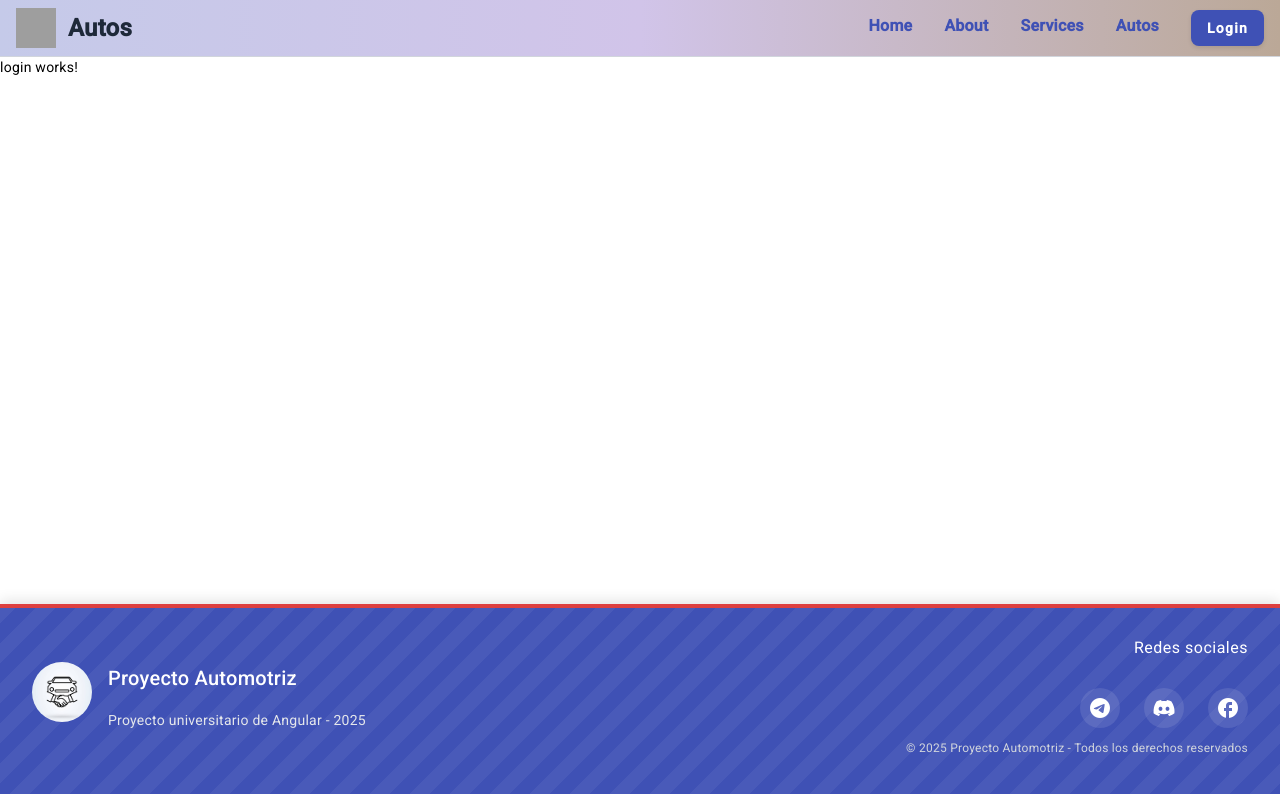
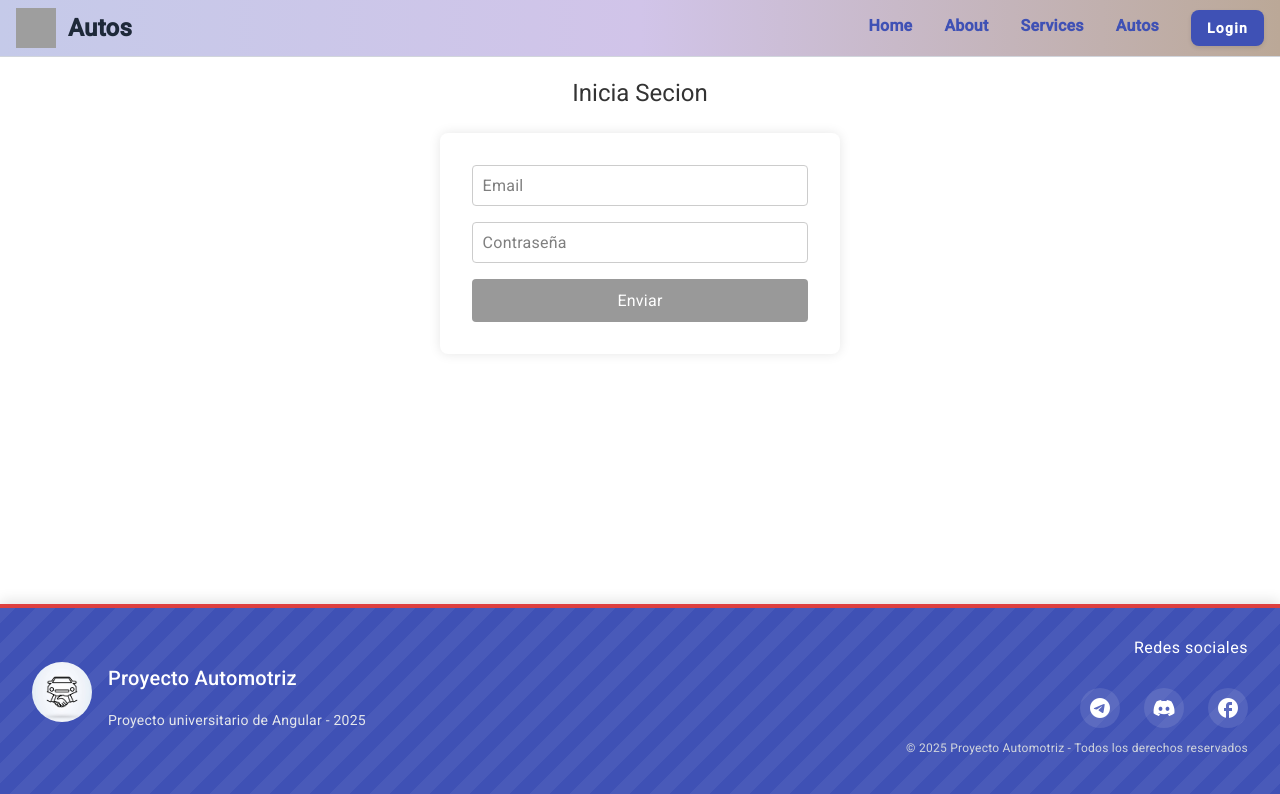
Before and after one commit to StoneyGravy963/Automotriz-Angular, an Angular app: page /login in a window 1280 px wide. Shown: the top 794 px of the page. Built offline with nearby package versions, Linux system fonts and the light colour scheme; grey boxes are pictures that could not be loaded.

Commit message:
Fluky ya casi no es tonto

```diff
--- a/src/app/app.routes.ts
+++ b/src/app/app.routes.ts
@@ -6,6 +6,7 @@
 import { LoginComponent } from './login/login.component';
 import { UnAutoComponent } from './un-auto/un-auto.component';
 import { BusquedaAutosComponent } from './busqueda-autos/busqueda-autos.component';
+import { PanelControlComponent } from './panel-control/panel-control.component';
 
 export const routes: Routes = [
     { path: 'home', component: HomeComponent },
@@ -13,6 +14,7 @@
     { path: 'services', component: ServicesComponent },
     { path: 'autos', component: AutosComponent },
     { path: 'login', component: LoginComponent },
+    { path: 'panel-control', component: PanelControlComponent },
     { path: 'auto/:id', component: UnAutoComponent },
     // { path: '**', redirectTo: 'home' },
     { path: 'busqueda', component: BusquedaAutosComponent },
--- a/src/app/login/login.component.css
+++ b/src/app/login/login.component.css
@@ -0,0 +1,61 @@
+.contenedor{
+    display: grid;
+    justify-content: center;
+    text-align: center;
+    align-content: center;
+    padding: 20px 10px;
+}
+
+
+  form {
+    background: white;
+    padding: 2rem;
+    border-radius: 8px;
+    box-shadow: 0 0 12px rgba(0, 0, 0, 0.1);
+    max-width: 400px;
+    width: 1000px;
+  }
+
+  h1 {
+    text-align: center;
+    margin-bottom: 1.5rem;
+    color: #333;
+  }
+
+  input[type="email"],
+  input[type="password"] {
+    display: block;
+    width: 100%;
+    padding: 0.6rem;
+    margin-bottom: 1rem;
+    border: 1px solid #ccc;
+    border-radius: 4px;
+    font-size: 1rem;
+  }
+
+  input.ng-invalid.ng-touched {
+    border-color: #dc3545;
+    background-color: #f8d7da;
+  }
+
+  button {
+    width: 100%;
+    background-color: #007bff;
+    color: white;
+    padding: 0.7rem;
+    font-size: 1rem;
+    border: none;
+    border-radius: 4px;
+    cursor: pointer;
+  }
+
+  button:disabled {
+    background-color: #999;
+  }
+
+  div.error {
+    color: #dc3545;
+    font-size: 0.9rem;
+    margin-top: -0.8rem;
+    margin-bottom: 1rem;
+  }
--- a/src/app/login/login.component.html
+++ b/src/app/login/login.component.html
@@ -1 +1,19 @@
-<p>login works!</p>
+<div class="contenedor">
+  <h1>Inicia Secion</h1>
+  <form [formGroup]="form" (ngSubmit)="onSubmit()">
+    <input type="email" formControlName="email" placeholder="Email" />
+    <div class="error" *ngIf="form.controls['email'].invalid && form.controls['email'].touched" style="color:red;">
+      Ingresa un email válido
+    </div>
+
+    <input type="password" formControlName="password" placeholder="Contraseña" />
+    <div class="error" *ngIf="form.controls['password'].invalid && form.controls['password'].touched" style="color:red;">
+      Mínimo 8 caracteres
+    </div>
+
+
+
+    <button type="submit" [disabled]="form.invalid">Enviar</button>
+  </form>
+
+</div>
--- a/src/app/login/login.component.ts
+++ b/src/app/login/login.component.ts
@@ -1,11 +1,48 @@
+import { CommonModule } from '@angular/common';
 import { Component } from '@angular/core';
+import { AbstractControl, FormControl, FormGroup, ReactiveFormsModule, ValidatorFn, Validators } from '@angular/forms';
+import { Router, RouterModule } from '@angular/router';
+
+
 
 @Component({
   selector: 'app-login',
-  imports: [],
+  imports: [CommonModule, ReactiveFormsModule, RouterModule],
   templateUrl: './login.component.html',
   styleUrl: './login.component.css'
 })
 export class LoginComponent {
+  public form: FormGroup;
 
+  public loginInvalido = false;
+  private usuariosValidos = [
+  { email: 'admin@ejemplo.com', password: 'admin1234' },
+  { email: 'usuario@ejemplo.com', password: 'usuario1234' }
+];
+
+  constructor(private router: Router) {
+    this.form = new FormGroup({
+      email: new FormControl('',[Validators.required, Validators.email]),
+      password: new FormControl(''),
+    }, {});
+  }
+
+  onSubmit(): void {
+  if (this.form.valid) {
+    const { email, password } = this.form.value;
+
+    const usuarioEncontrado = this.usuariosValidos.find(user =>
+      user.email === email && user.password === password
+    );
+
+    if (usuarioEncontrado) {
+      this.loginInvalido = false;
+      console.log('Inicio de sesión exitoso:', usuarioEncontrado);
+      this.router.navigate(['/panel-control']);
+    } else {
+      this.loginInvalido = true;
+      console.log('Usuario o contraseña incorrectos');
+    }
+  }
 }
+}
```
Also changed, not shown: src/app/panel-control/panel-control.component.ts (added, +11 -0 lines), src/app/panel-control/panel-control.component.css (added), src/app/panel-control/panel-control.component.html (added), 1 other file (tests, documents, lock files or other folders).
